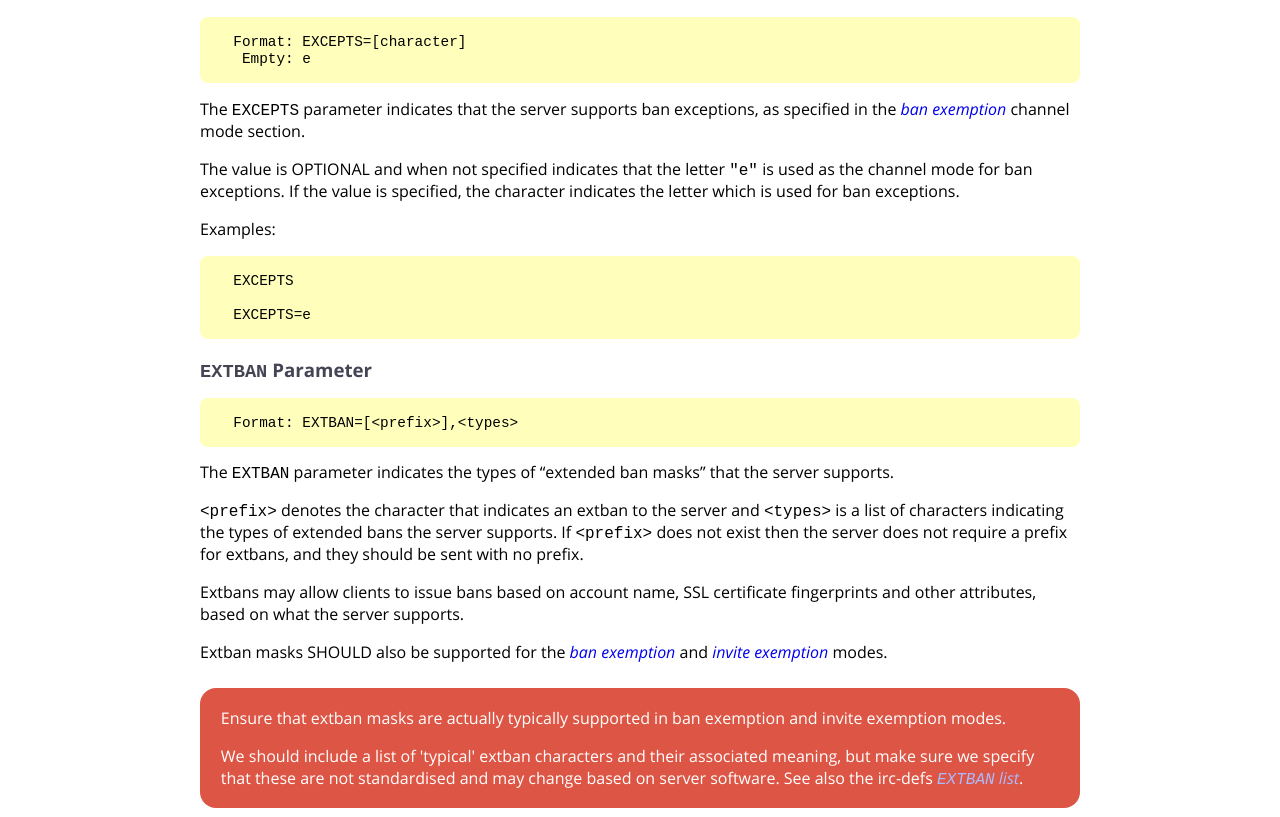
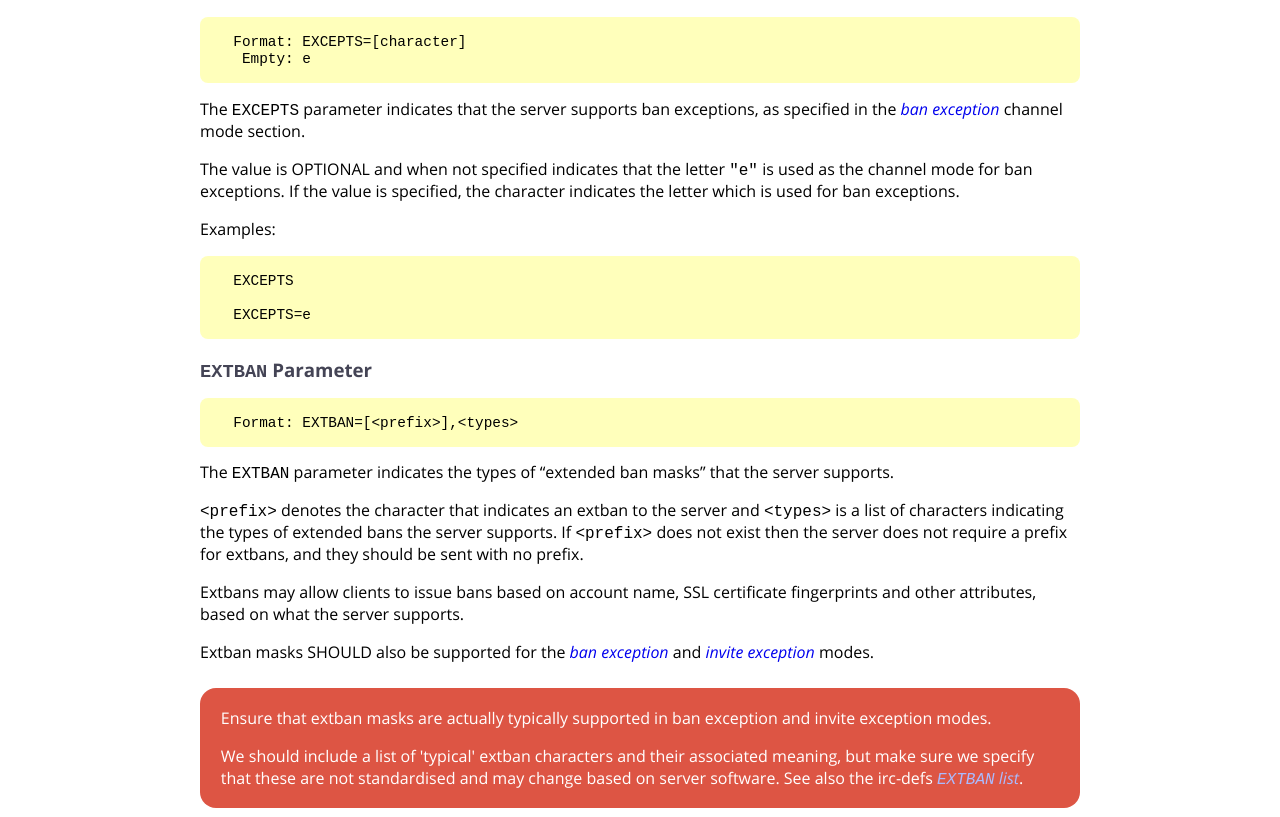
Before and after one commit to ircdocs/modern-irc, a Jekyll site: the page built from index.md, in a window 1280 px wide and 1400 px high, scrolled down 90418 px. Shown: the part 162-979 px from the top of the window. Built offline with Jekyll 4.4.1, drawn with Linux system fonts in a browser that asks for light colours; the table of contents is made by our own code; some of the changed text lies outside the part shown.

Commit message:
Fix inconsistencies and broken internal links by renaming 'exemption' to 'exception'. (#181)
* Fix inconsistencies and broken internal links by renaming 'exemption' to 'exception'.

* Add anchor for a common mistake

We use '#invite-exception-channel-mode' elsewhere, so it's easy to accidentally
use this variant too

```diff
--- a/_includes/messages/channel.md
+++ b/_includes/messages/channel.md
@@ -20,7 +20,7 @@ If a client's `JOIN` command to the server is successful, the server MUST send,
 2. The channel's topic (with {% numeric RPL_TOPIC %} and optionally {% numeric RPL_TOPICWHOTIME %}), and no message if the channel does not have a topic.
 3. A list of users currently joined to the channel (with one or more {% numeric RPL_NAMREPLY %} numerics followed by a single {% numeric RPL_ENDOFNAMES %} numeric). These `RPL_NAMREPLY` messages sent by the server MUST include the requesting client that has just joined the channel.
 
-The [key](#key-channel-mode), [client limit](#client-limit-channel-mode) , [ban](#ban-channel-mode) - [exemption](#ban-exemption-channel-mode), [invite-only](#invite-only-channel-mode) - [exemption](#invite-exemption-channel-mode), and other (depending on server software) channel modes affect whether or not a given client may join a channel. More information on each of these modes and how they affect the `JOIN` command is available in their respective sections.
+The [key](#key-channel-mode), [client limit](#client-limit-channel-mode) , [ban](#ban-channel-mode) - [exception](#ban-exception-channel-mode), [invite-only](#invite-only-channel-mode) - [exception](#invite-exception-channel-mode), and other (depending on server software) channel modes affect whether or not a given client may join a channel. More information on each of these modes and how they affect the `JOIN` command is available in their respective sections.
 
 Servers MAY restrict the number of channels a client may be joined to at one time. This limit SHOULD be defined in the {% isupport CHANLIMIT %} `RPL_ISUPPORT` parameter. If the client cannot join this channel because they would be over their limit, they will receive an {% numeric ERR_TOOMANYCHANNELS %} reply and the command will fail.
 
--- a/_includes/messages/messages.md
+++ b/_includes/messages/messages.md
@@ -5,7 +5,7 @@
 
 The `PRIVMSG` command is used to send private messages between users, as well as to send messages to channels. `<target>` is the nickname of a client or the name of a channel.
 
-If `<target>` is a channel name and the client is [banned](#ban-channel-mode) and not covered by a [ban exemption](#ban-exemption-channel-mode), the message will not be delivered and the command will silently fail. Channels with the [moderated](#moderated-channel-mode) mode active may block messages from certain users. Other channel modes may affect the delivery of the message or cause the message to be modified before delivery, and these modes are defined by the server software and configuration being used.
+If `<target>` is a channel name and the client is [banned](#ban-channel-mode) and not covered by a [ban exception](#ban-exception-channel-mode), the message will not be delivered and the command will silently fail. Channels with the [moderated](#moderated-channel-mode) mode active may block messages from certain users. Other channel modes may affect the delivery of the message or cause the message to be modified before delivery, and these modes are defined by the server software and configuration being used.
 
 If a message cannot be delivered to a channel, the server SHOULD respond with an {% numeric ERR_CANNOTSENDTOCHAN %} numeric to let the user know that this message could not be delivered.
 
--- a/_includes/modern-appendix.md
+++ b/_includes/modern-appendix.md
@@ -83,8 +83,9 @@ This mode is standard, and the mode letter used for it is `"+b"`.
 
 This channel mode controls a list of client masks that are 'banned' from joining or speaking in the channel. If this mode has values, each of these values should be a client mask.
 
-If this mode is set on a channel, and a client sends a `JOIN` request for this channel, their nickmask (the combination of `nick!user@host`) is compared with each banned client mask set with this mode. If they match one of these banned masks, they will receive an {% numeric ERR_BANNEDFROMCHAN %} reply and the `JOIN` command will fail. See the [ban exemption](#ban-exemption-channel-mode) mode for more details.
-
+If this mode is set on a channel, and a client sends a `JOIN` request for this channel, their nickmask (the combination of `nick!user@host`) is compared with each banned client mask set with this mode. If they match one of these banned masks, they will receive an {% numeric ERR_BANNEDFROMCHAN %} reply and the `JOIN` command will fail. See the [ban exception](#ban-exception-channel-mode) mode for more details.
+
+<a id="ban-exception-channel-mode"></a>
 ### Exception Channel Mode
 
 This mode is used in almost all IRC software today. The standard mode letter used for it is `"+e"`, but it SHOULD be defined in the {% isupport EXCEPTS %} `RPL_ISUPPORT` parameter on connection.
@@ -917,13 +918,13 @@ Indicates that a mode character used by a client is not recognized by the server
 
       "<client> <channel> :Cannot join channel (+i)"
 
-Returned to indicate that a {% message JOIN %} command failed because the channel is set to [invite-only] mode and the client has not been [invited](#invite-message) to the channel or had an [invite exemption](#invite-exemption-channel-mode) set for them. The text used in the last param of this message may vary.
+Returned to indicate that a {% message JOIN %} command failed because the channel is set to [invite-only] mode and the client has not been [invited](#invite-message) to the channel or had an [invite exception](#invite-exception-channel-mode) set for them. The text used in the last param of this message may vary.
 
 {% numericheader ERR_BANNEDFROMCHAN %}
 
       "<client> <channel> :Cannot join channel (+b)"
 
-Returned to indicate that a {% message JOIN %} command failed because the client has been [banned](#ban-channel-mode) from the channel and has not had a [ban exemption](#ban-exemption-channel-mode) set for them. The text used in the last param of this message may vary.
+Returned to indicate that a {% message JOIN %} command failed because the client has been [banned](#ban-channel-mode) from the channel and has not had a [ban exception](#ban-exception-channel-mode) set for them. The text used in the last param of this message may vary.
 
 {% numericheader ERR_BADCHANNELKEY %}
 
@@ -1291,7 +1292,7 @@ Examples:
       Format: EXCEPTS=[character]
        Empty: e
 
-The `EXCEPTS` parameter indicates that the server supports ban exceptions, as specified in the [ban exemption](#ban-exemption-channel-mode) channel mode section.
+The `EXCEPTS` parameter indicates that the server supports ban exceptions, as specified in the [ban exception](#ban-exception-channel-mode) channel mode section.
 
 The value is OPTIONAL and when not specified indicates that the letter `"e"` is used as the channel mode for ban exceptions. If the value is specified, the character indicates the letter which is used for ban exceptions.
 
@@ -1311,10 +1312,10 @@ The `EXTBAN` parameter indicates the types of "extended ban masks" that the serv
 
 Extbans may allow clients to issue bans based on account name, SSL certificate fingerprints and other attributes, based on what the server supports.
 
-Extban masks SHOULD also be supported for the [ban exemption](#ban-exemption-channel-mode) and [invite exemption](#invite-exemption-channel-mode) modes.
+Extban masks SHOULD also be supported for the [ban exception](#ban-exception-channel-mode) and [invite exception](#invite-exception-channel-mode) modes.
 
 <div class="warning">
-    <p>Ensure that extban masks are actually typically supported in ban exemption and invite exemption modes.</p>
+    <p>Ensure that extban masks are actually typically supported in ban exception and invite exception modes.</p>
 
     <p>We should include a list of 'typical' extban characters and their associated meaning, but make sure we specify that these are not standardised and may change based on server software. See also the irc-defs <a href="https://defs.ircdocs.horse/defs/extbans.html"><code>EXTBAN</code> list</a>.</p>
 </div>
@@ -1348,7 +1349,7 @@ Examples:
       Format: INVEX=[character]
        Empty: I
 
-The `INVEX` parameter indicates that the server supports invite exceptions, as specified in the [invite exemption](#invite-exemption-channel-mode) channel mode section.
+The `INVEX` parameter indicates that the server supports invite exceptions, as specified in the [invite exception](#invite-exception-channel-mode) channel mode section.
 
 The value is OPTIONAL and when not specified indicates that the letter `"I"` is used as the channel mode for invite exceptions. If the value is specified, the character indicates the letter which is used for invite exceptions.
 
```
